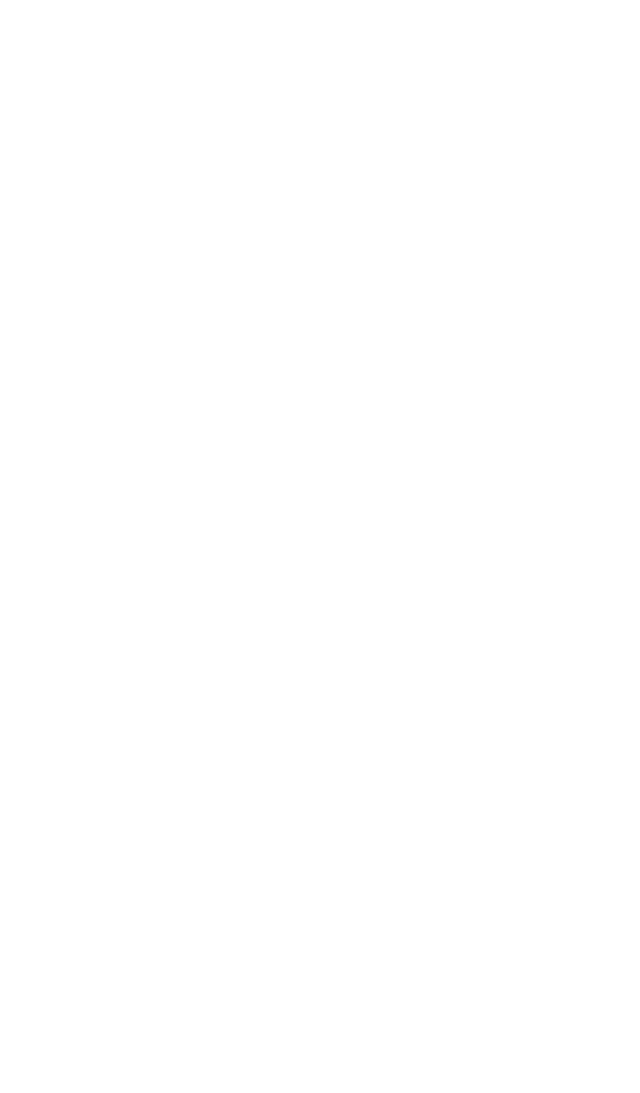
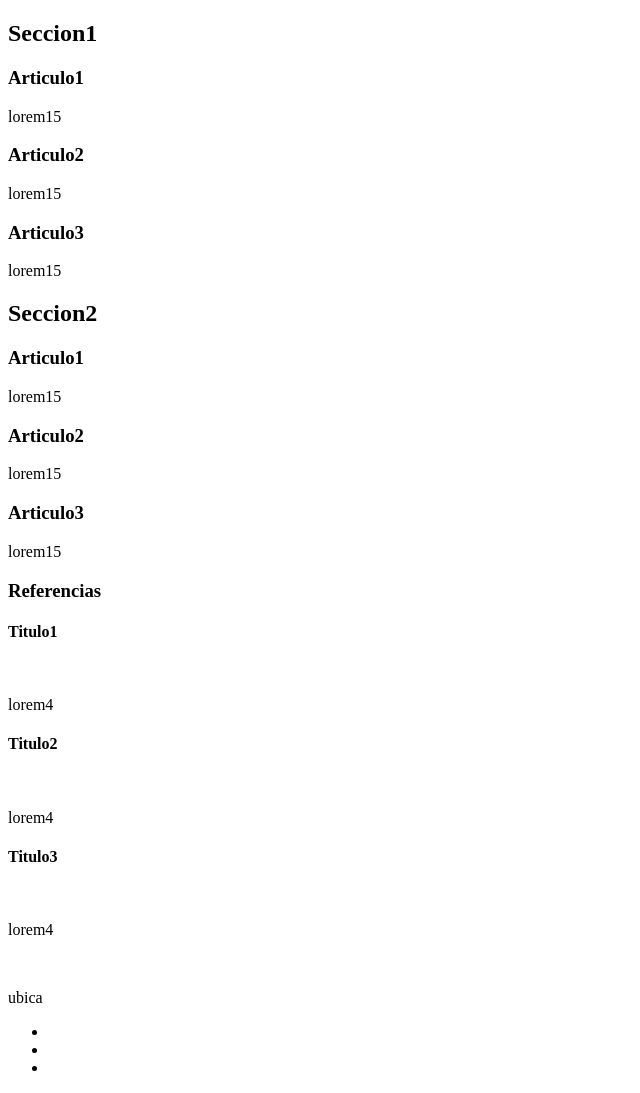
Before and after one commit to germangok/my-dev-1, a plain HTML site: page graficos.html in a window 1280 px wide. Shown: the whole page, without its empty margins (0-640 px from the left). Before the commit the page ends 800 px from the top, so only its background shows below. Drawn offline with Linux system fonts and the light colour scheme.

Commit message:
Estructura graficos semantica inicial

```diff
--- a/graficos.html
+++ b/graficos.html
@@ -7,6 +7,69 @@
     <title>Animaciones SVG y Otros</title>
 </head>
 <body>
+    <header>
 
+    </header>
+    <main>
+        <section>
+            <h2>Seccion1</h2>
+            <article>
+                <h3>Articulo1</h3>
+                <p>lorem15</p>
+            </article>
+            <article>
+                <h3>Articulo2</h3>
+                <p>lorem15</p>
+            </article>
+            <article>
+                <h3>Articulo3</h3>
+                <p>lorem15</p>
+            </article>
+        </section>
+        <section>
+            <h2>Seccion2</h2>
+            <article>
+                <h3>Articulo1</h3>
+                <p>lorem15</p>
+            </article>
+            <article>
+                <h3>Articulo2</h3>
+                <p>lorem15</p>
+            </article>
+            <article>
+                <h3>Articulo3</h3>
+                <p>lorem15</p>
+            </article>
+        </section>
+    </main>
+    <aside>
+        <h3>Referencias</h3>
+        <div>
+            <h4>Titulo1</h4>
+            <img src="" alt="">
+            <p>lorem4</p>
+        </div>
+        <div>
+            <h4>Titulo2</h4>
+            <img src="" alt="">
+            <p>lorem4</p>
+        </div>
+        <div>
+            <h4>Titulo3</h4>
+            <img src="" alt="">
+            <p>lorem4</p>
+        </div>
+    </aside>
+    <footer>
+        <img src="" alt="">
+        <p>ubica</p>
+        <nav>
+            <ul>
+                <li><a href=""></a></li>
+                <li><a href=""></a></li>
+                <li><a href=""></a></li>
+            </ul>
+        </nav>
+    </footer>
 </body>
 </html>
```
